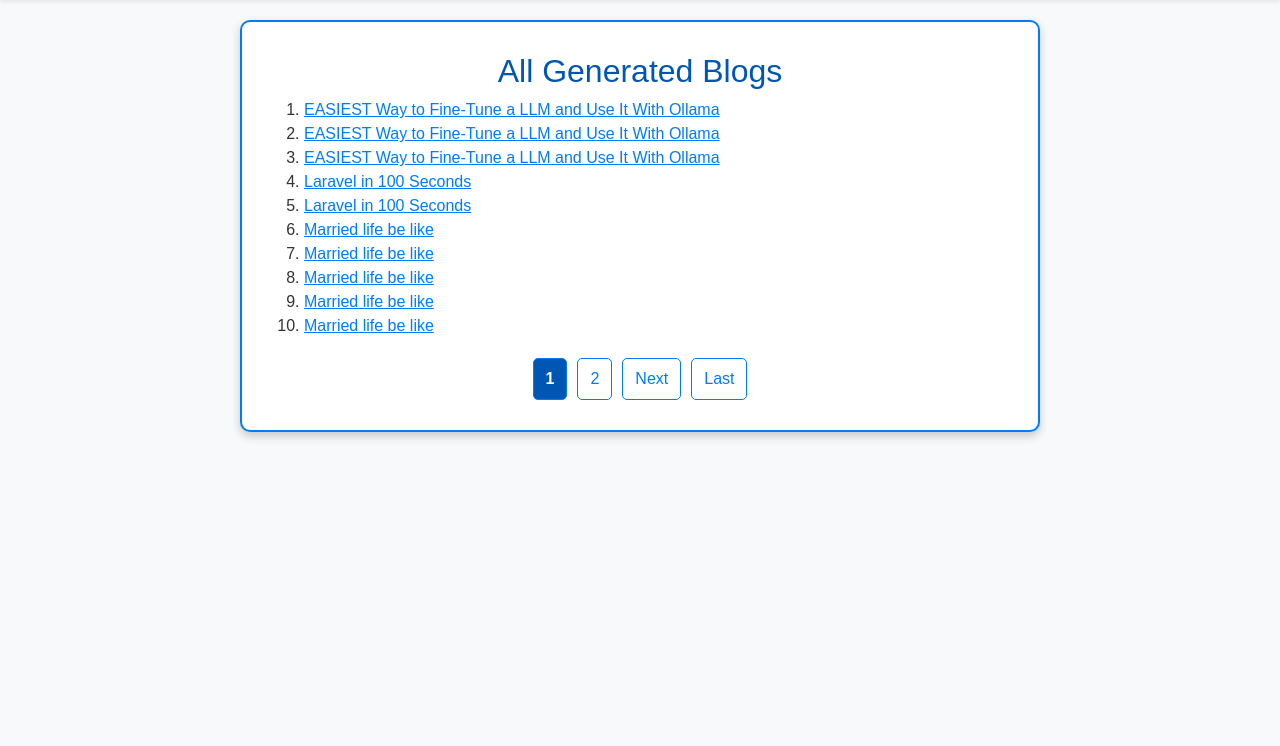
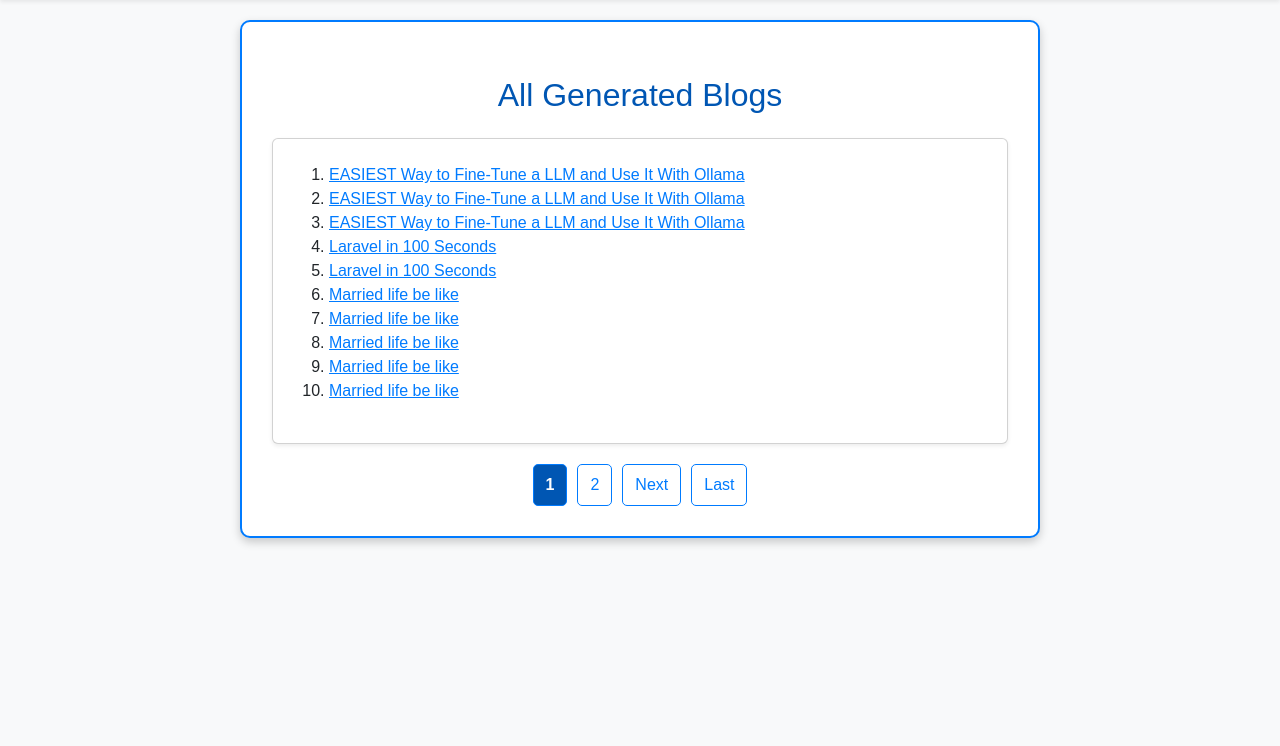
Before and after one commit to GamerGbesh/blog, a Django app: page /transcription in a window 1280 px wide. Shown: the part 56-802 px from the top of the page. Run offline with Django 5.2, Linux system fonts and the light colour scheme; a user stored in the database is signed in; data comes from the database, SQL or seed files in the repository.

Commit message:
Improved the js and transcript files

```diff
--- a/blog/templates/static/app.js
+++ b/blog/templates/static/app.js
@@ -71,10 +71,11 @@
         loader.classList.add("loading-spinner");
         loader.style.display = "none";
         loader.innerHTML = `
-            <div style="position: fixed; top: 50%; left: 50%; transform: translate(-50%, -50%);">
-                <div class="spinner-border text-primary" role="status">
+            <div style="position: fixed; top: 50%; left: 50%; transform: translate(-50%, -50%); z-index: 1050; background: rgba(255, 255, 255, 0.9); padding: 20px; border-radius: 10px; box-shadow: 0 0 10px rgba(0,0,0,0.3);">
+                <div class="spinner-border text-primary" role="status" style="width: 3rem; height: 3rem;">
                     <span class="visually-hidden">Loading...</span>
                 </div>
+                <p style="margin-top: 10px; font-weight: bold; color: #007bff;">Generating Blog...</p>
             </div>
         `;
         document.body.appendChild(loader);
--- a/blog/templates/transcription.html
+++ b/blog/templates/transcription.html
@@ -1,37 +1,51 @@
 {% extends 'base.html' %}
 {% block title %}Blogs{% endblock %}
-<body>
-    {% block content %}
+
+{% block content %}
+    <h2 class="text-center my-4">All Generated Blogs</h2>
+
     {% if page_obj %}
-    <h2>All Generated Blogs</h2>
-    <ol>
-    {% for memo in page_obj %}
-    <li> <a href={% url 'blogs' memo.id %}>{{ memo.title}}</a></li>
-    {% endfor %}
-    </ol>
+    <div class="card p-4 shadow-sm">
+        <ol id="blog-list">
+            {% for memo in page_obj %}
+            <li class="blog-item">
+                <a href="{% url 'blogs' memo.id %}" class="blog-link">{{ memo.title }}</a>
+            </li>
+            {% endfor %}
+        </ol>
+    </div>
     {% else %}
-        <h3>You do not have any blogs</h3>
+        <h3 class="text-danger text-center">You do not have any blogs</h3>
     {% endif %}
+
+    <!-- Pagination with Loading Animation -->
     {% if page_obj %}
     <div class="pagination">
         {% if page_obj.has_previous %}
-            <a href="?page=1">First</a>
-            <a href="?page={{ page_obj.previous_page_number }}">Back</a>
+            <a href="?page=1" class="page-link">First</a>
+            <a href="?page={{ page_obj.previous_page_number }}" class="page-link">Back</a>
         {% endif %}
 
         {% for num in page_obj.paginator.page_range %}
             {% if page_obj.number == num %}
-                <strong>{{ num }}</strong>
+                <strong class="current-page">{{ num }}</strong>
             {% else %}
-                <a href="?page={{ num }}">{{ num }}</a>
+                <a href="?page={{ num }}" class="page-link">{{ num }}</a>
             {% endif %}
         {% endfor %}
 
         {% if page_obj.has_next %}
-            <a href="?page={{ page_obj.next_page_number }}">Next</a>
-            <a href="?page={{ page_obj.paginator.num_pages }}">Last</a>
+            <a href="?page={{ page_obj.next_page_number }}" class="page-link">Next</a>
+            <a href="?page={{ page_obj.paginator.num_pages }}" class="page-link">Last</a>
         {% endif %}
     </div>
     {% endif %}
-    {% endblock %}
-</body>
+
+    <!-- Loading Spinner -->
+    <div id="loading-spinner" class="text-center my-4" style="display: none;">
+        <div class="spinner-border text-primary" role="status">
+            <span class="visually-hidden">Loading...</span>
+        </div>
+    </div>
+
+{% endblock %}
```
